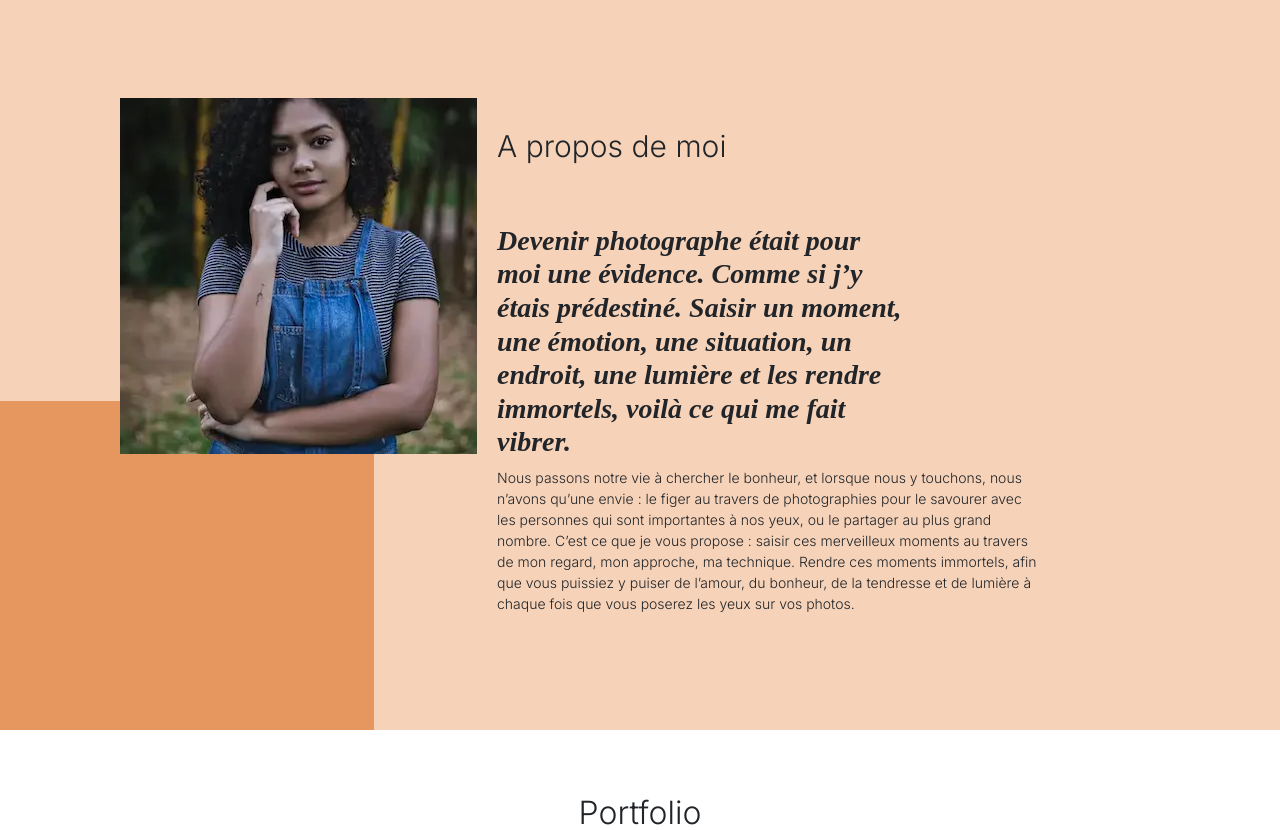
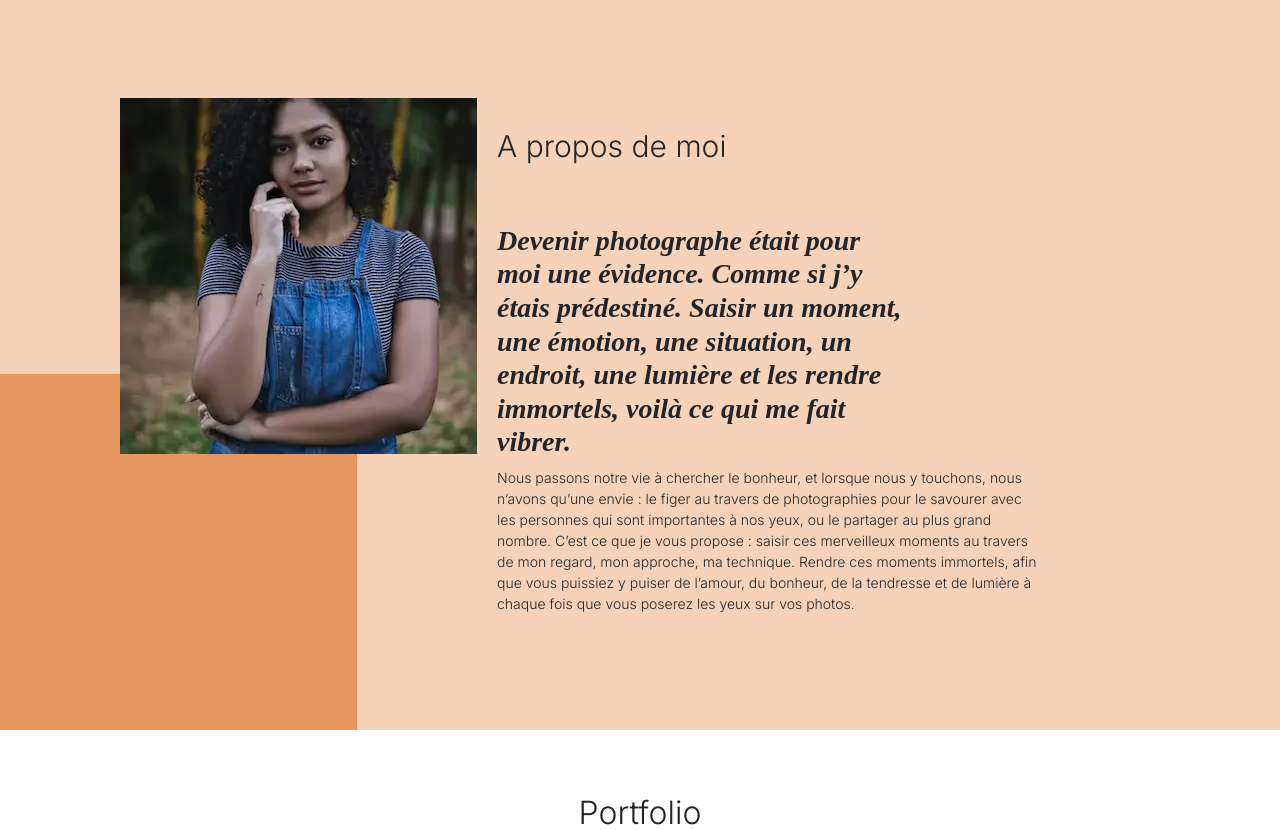
Before and after one commit to Nadau07/Nina_carducci, a plain HTML site: page index.html in a window 1280 px wide. Shown: the part 693-1523 px from the top of the page. Drawn offline with nearby package versions, Linux system fonts and the light colour scheme.

Commit message:
modification css

```diff
--- a/assets/style.css
+++ b/assets/style.css
@@ -54,8 +54,8 @@ body {
 .picture.left::before {
   content: " ";
   background-color: #e5975f;
-  width: 374px;
-  height: 329px;
+  width: 357px;
+  height: 356px;
   position: absolute;
   bottom: 0;
   left: 0;
```
